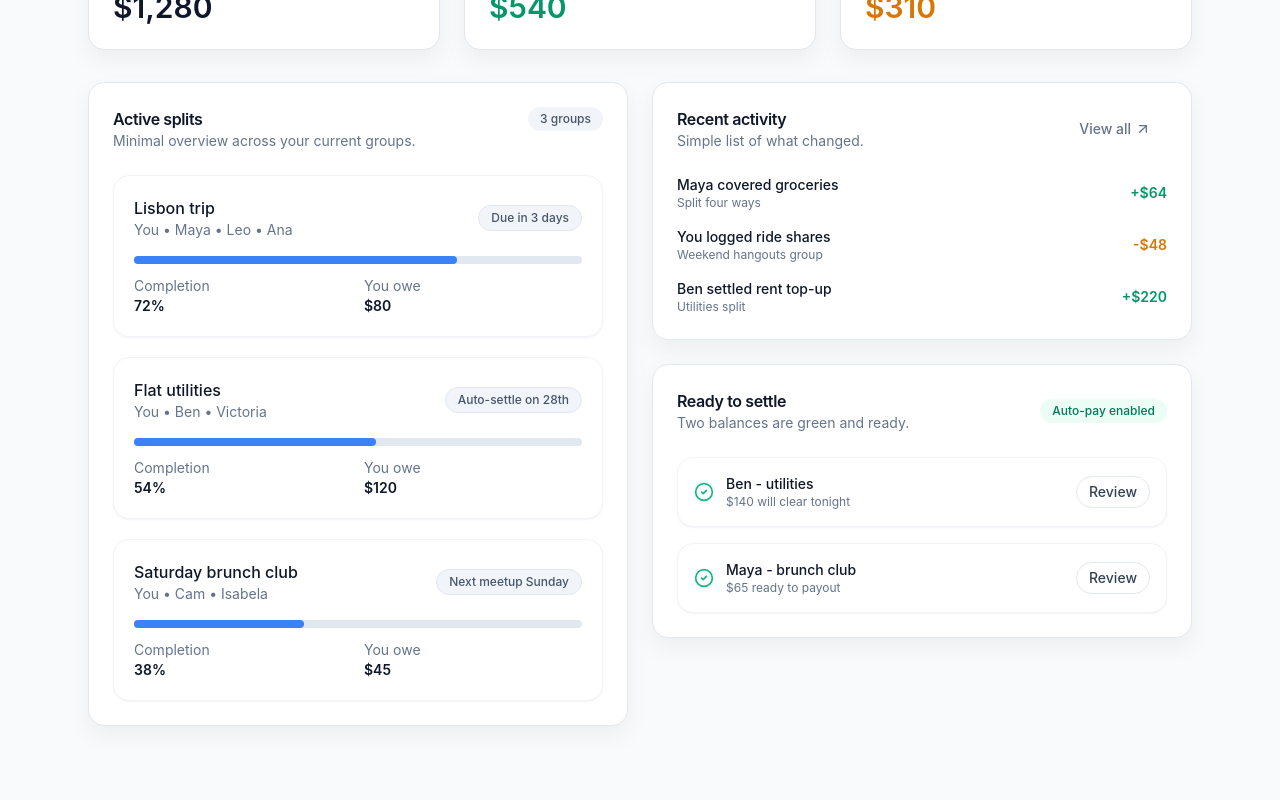
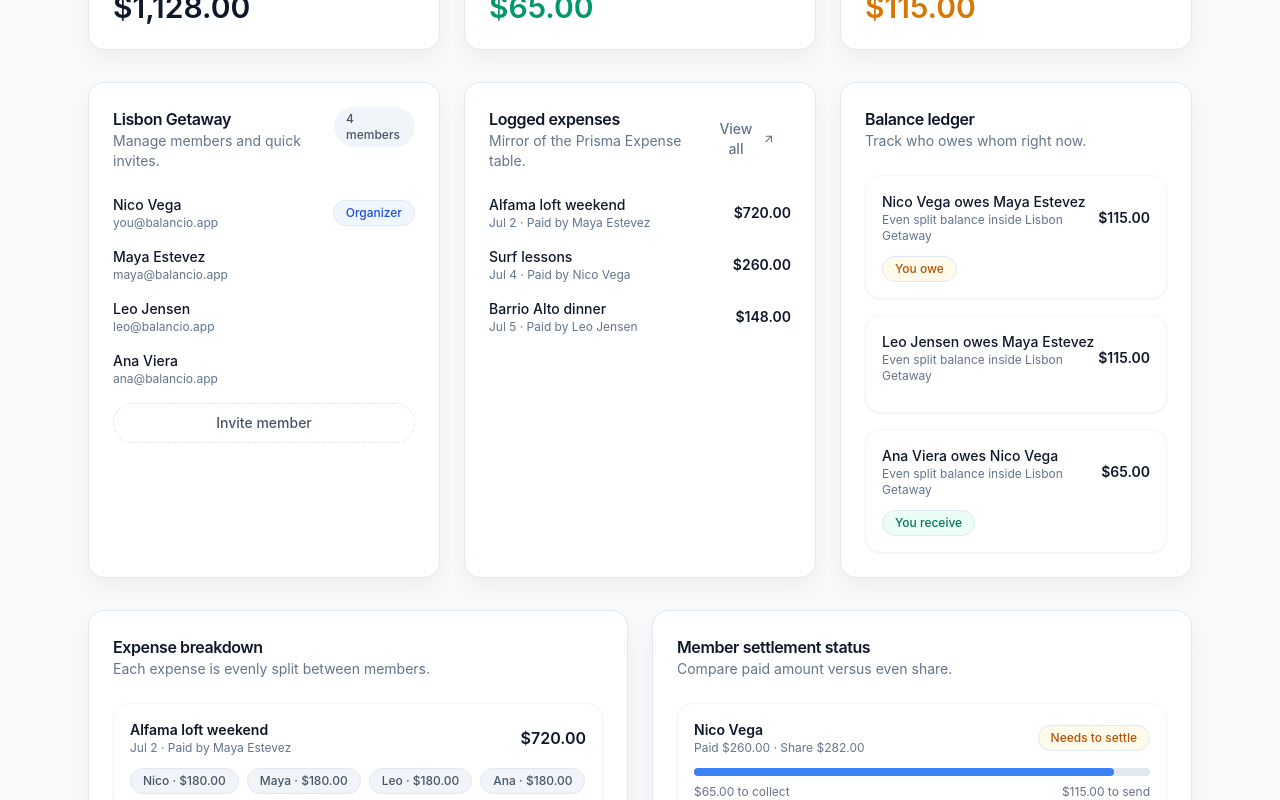
Before and after one commit to Carlosagdu/balancio, a Next.js app: page / in a window 1280 px wide. Shown: the part 680-1480 px from the top of the page. Before the commit the page ends 1454 px from the top, so only its background shows below. Built offline with nearby package versions, Linux system fonts and the light colour scheme.

Commit message:
Add mock data for data schema

```diff
--- a/app/page.tsx
+++ b/app/page.tsx
@@ -1,5 +1,5 @@
 import type { LucideIcon } from "lucide-react";
-import { ArrowUpRight, CheckCircle2, Plus, Wallet } from "lucide-react";
+import { ArrowUpRight, CopyCheck, Plus, RefreshCcw, Wallet } from "lucide-react";
 import { CreateGroupCard } from "@/components/create-group-card";
 import { Badge } from "@/components/ui/badge";
 import { Button } from "@/components/ui/button";
@@ -14,77 +14,185 @@ type SummaryCard = {
   icon?: LucideIcon;
 };
 
+type Member = {
+  id: string;
+  name: string;
+  email?: string;
+  role?: "Organizer" | "Guest";
+};
+
+type ExpenseShareRow = {
+  memberId: string;
+  amount: number;
+};
+
+type Expense = {
+  id: string;
+  description: string;
+  date: string;
+  amount: number;
+  currency: string;
+  paidById: string;
+  shares: ExpenseShareRow[];
+};
+
+type BalanceRow = {
+  id: string;
+  creditorId: string;
+  debtorId: string;
+  amount: number;
+};
+
+const currentMemberId = "member-you";
+
+const group = {
+  id: "group-lisbon",
+  name: "Lisbon Getaway",
+  createdAt: "2024-07-01"
+};
+
+const members: Member[] = [
+  { id: currentMemberId, name: "Nico Vega", email: "you@balancio.app", role: "Organizer" },
+  { id: "member-maya", name: "Maya Estevez", email: "maya@balancio.app" },
+  { id: "member-leo", name: "Leo Jensen", email: "leo@balancio.app" },
+  { id: "member-ana", name: "Ana Viera", email: "ana@balancio.app" }
+];
+
+const memberMap = members.reduce<Record<string, Member>>((map, member) => {
+  map[member.id] = member;
+  return map;
+}, {});
+
+const expenses: Expense[] = [
+  {
+    id: "expense-1",
+    description: "Alfama loft weekend",
+    date: "2024-07-02",
+    amount: 720,
+    currency: "USD",
+    paidById: "member-maya",
+    shares: members.map((member) => ({
+      memberId: member.id,
+      amount: 180
+    }))
+  },
+  {
+    id: "expense-2",
+    description: "Surf lessons",
+    date: "2024-07-04",
+    amount: 260,
+    currency: "USD",
+    paidById: currentMemberId,
+    shares: members.map((member) => ({
+      memberId: member.id,
+      amount: 65
+    }))
+  },
+  {
+    id: "expense-3",
+    description: "Barrio Alto dinner",
+    date: "2024-07-05",
+    amount: 148,
+    currency: "USD",
+    paidById: "member-leo",
+    shares: members.map((member) => ({
+      memberId: member.id,
+      amount: 37
+    }))
+  }
+];
+
+const balances: BalanceRow[] = [
+  {
+    id: "balance-1",
+    creditorId: "member-maya",
+    debtorId: currentMemberId,
+    amount: 115
+  },
+  {
+    id: "balance-2",
+    creditorId: "member-maya",
+    debtorId: "member-leo",
+    amount: 115
+  },
+  {
+    id: "balance-3",
+    creditorId: currentMemberId,
+    debtorId: "member-ana",
+    amount: 65
+  }
+];
+
+const totalGroupSpend = expenses.reduce((sum, expense) => sum + expense.amount, 0);
+const friendsOweYouTotal = balances
+  .filter((balance) => balance.creditorId === currentMemberId)
+  .reduce((sum, balance) => sum + balance.amount, 0);
+const youOweTotal = balances
+  .filter((balance) => balance.debtorId === currentMemberId)
+  .reduce((sum, balance) => sum + balance.amount, 0);
+
+const memberSummaries = members.map((member) => {
+  const paid = expenses
+    .filter((expense) => expense.paidById === member.id)
+    .reduce((sum, expense) => sum + expense.amount, 0);
+  const share = expenses.reduce((sum, expense) => {
+    const shareRow = expense.shares.find((row) => row.memberId === member.id);
+    return shareRow ? sum + shareRow.amount : sum;
+  }, 0);
+  const owes = balances
+    .filter((balance) => balance.debtorId === member.id)
+    .reduce((sum, balance) => sum + balance.amount, 0);
+  const owed = balances
+    .filter((balance) => balance.creditorId === member.id)
+    .reduce((sum, balance) => sum + balance.amount, 0);
+  const settledRatio = share ? Math.min((paid / share) * 100, 100) : 100;
+  return {
+    member,
+    paid,
+    share,
+    owes,
+    owed,
+    settledRatio,
+    net: paid - share
+  };
+});
+
 const summaryCards: SummaryCard[] = [
   {
-    title: "Shared this month",
-    value: "$1,280",
-    description: "Across 12 expenses",
+    title: "Group spend",
+    value: formatCurrency(totalGroupSpend),
+    description: `${expenses.length} logged expenses`,
     icon: Wallet
   },
   {
     title: "Friends owe you",
-    value: "$540",
-    description: "3 open balances",
-    accent: "text-emerald-600"
+    value: formatCurrency(friendsOweYouTotal),
+    description: friendsOweYouTotal > 0 ? "Collect when ready" : "All settled",
+    accent: "text-emerald-600",
+    icon: CopyCheck
   },
   {
     title: "You owe",
-    value: "$310",
-    description: "2 pending invites",
-    accent: "text-amber-600"
+    value: formatCurrency(youOweTotal),
+    description: youOweTotal > 0 ? "Send a quick payback" : "Nothing pending",
+    accent: youOweTotal > 0 ? "text-amber-600" : "text-slate-900",
+    icon: RefreshCcw
   }
 ];
 
-const activeSplits = [
-  {
-    id: "lisbon-trip",
-    name: "Lisbon trip",
-    members: ["You", "Maya", "Leo", "Ana"],
-    progress: 72,
-    youOwe: "$80",
-    due: "Due in 3 days"
-  },
-  {
-    id: "flat-utilities",
-    name: "Flat utilities",
-    members: ["You", "Ben", "Victoria"],
-    progress: 54,
-    youOwe: "$120",
-    due: "Auto-settle on 28th"
-  },
-  {
-    id: "Brunch club",
-    name: "Saturday brunch club",
-    members: ["You", "Cam", "Isabela"],
-    progress: 38,
-    youOwe: "$45",
-    due: "Next meetup Sunday"
+function formatCurrency(value: number, currency = "USD") {
+  return new Intl.NumberFormat("en-US", {
+    style: "currency",
+    currency
+  }).format(value);
 }
-];
 
-const recentActivity = [
-  {
-    id: "1",
-    title: "Maya covered groceries",
-    detail: "Split four ways",
-    amount: "$64",
-    type: "credit"
-  },
-  {
-    id: "2",
-    title: "You logged ride shares",
-    detail: "Weekend hangouts group",
-    amount: "$48",
-    type: "debit"
-  },
-  {
-    id: "3",
-    title: "Ben settled rent top-up",
-    detail: "Utilities split",
-    amount: "$220",
-    type: "credit"
+function formatDate(isoDate: string) {
+  return new Intl.DateTimeFormat("en-US", {
+    month: "short",
+    day: "numeric"
+  }).format(new Date(isoDate));
 }
-];
 
 export default function DashboardPage() {
   return (
@@ -134,52 +242,40 @@ export default function DashboardPage() {
         ))}
       </section>
 
-      <section className="grid gap-6 lg:grid-cols-2">
+      <section className="grid gap-6 lg:grid-cols-3">
         <Card>
           <CardHeader className="flex flex-col gap-3 sm:flex-row sm:items-start sm:justify-between">
             <div>
-              <CardTitle>Active splits</CardTitle>
-              <CardDescription>Minimal overview across your current groups.</CardDescription>
+              <CardTitle>{group.name}</CardTitle>
+              <CardDescription>Manage members and quick invites.</CardDescription>
             </div>
-            <Badge className="w-max border-none bg-slate-100 text-slate-600">3 groups</Badge>
+            <Badge className="w-max border-none bg-slate-100 text-slate-600">
+              {members.length} members
+            </Badge>
           </CardHeader>
-          <CardContent className="space-y-5">
-            {activeSplits.map((split) => (
-              <div
-                key={split.id}
-                className="rounded-2xl border border-slate-100 bg-white p-4 shadow-sm sm:p-5"
-              >
-                <div className="flex flex-wrap items-center justify-between gap-3">
+          <CardContent className="space-y-4">
+            {members.map((member) => (
+              <div key={member.id} className="flex flex-wrap items-center justify-between gap-2">
                 <div>
-                    <p className="font-medium text-slate-900">{split.name}</p>
-                    <p className="text-sm text-slate-500">{split.members.join(" • ")}</p>
+                  <p className="text-sm font-medium text-slate-900">{member.name}</p>
+                  <p className="text-xs text-slate-500">{member.email ?? "Invite pending"}</p>
                 </div>
-                  <Badge className="bg-slate-100 text-slate-600">{split.due}</Badge>
-                </div>
-                <div className="mt-4 space-y-3">
-                  <Progress value={split.progress} />
-                  <div className="grid grid-cols-2 gap-3 text-sm">
-                    <div>
-                      <p className="text-slate-500">Completion</p>
-                      <p className="font-semibold text-slate-900">{split.progress}%</p>
-                    </div>
-                    <div>
-                      <p className="text-slate-500">You owe</p>
-                      <p className="font-semibold text-slate-900">{split.youOwe}</p>
-                    </div>
-                  </div>
-                </div>
+                {member.role && (
+                  <Badge className="bg-blue-50 text-blue-700">{member.role}</Badge>
+                )}
               </div>
             ))}
+            <Button variant="ghost" className="w-full justify-center border border-dashed border-slate-200">
+              Invite member
+            </Button>
           </CardContent>
         </Card>
 
-        <div className="space-y-6">
         <Card>
           <CardHeader className="flex flex-col gap-3 sm:flex-row sm:items-center sm:justify-between">
             <div>
-                <CardTitle>Recent activity</CardTitle>
-                <CardDescription>Simple list of what changed.</CardDescription>
+              <CardTitle>Logged expenses</CardTitle>
+              <CardDescription>Mirror of the Prisma Expense table.</CardDescription>
             </div>
             <Button variant="ghost" className="w-full justify-between text-slate-500 sm:w-auto">
               View all
@@ -187,20 +283,95 @@ export default function DashboardPage() {
             </Button>
           </CardHeader>
           <CardContent className="space-y-4">
-              {recentActivity.map((activity) => (
-                <div key={activity.id} className="flex items-center justify-between gap-4">
-                  <div className="flex-1">
-                    <p className="text-sm font-medium text-slate-900">{activity.title}</p>
-                    <p className="text-xs text-slate-500">{activity.detail}</p>
+            {expenses.map((expense) => (
+              <div key={expense.id} className="flex flex-wrap items-center justify-between gap-3">
+                <div>
+                  <p className="text-sm font-medium text-slate-900">{expense.description}</p>
+                  <p className="text-xs text-slate-500">
+                    {formatDate(expense.date)} · Paid by {memberMap[expense.paidById]?.name ?? "Unknown"}
+                  </p>
                 </div>
-                  <span
-                    className={`text-sm font-semibold ${
-                      activity.type === "credit" ? "text-emerald-600" : "text-amber-600"
-                    }`}
-                  >
-                    {activity.type === "credit" ? "+" : "-"}
-                    {activity.amount}
+                <p className="text-sm font-semibold text-slate-900">
+                  {formatCurrency(expense.amount, expense.currency)}
+                </p>
+              </div>
+            ))}
+          </CardContent>
+        </Card>
+
+        <Card>
+          <CardHeader>
+            <CardTitle>Balance ledger</CardTitle>
+            <CardDescription>Track who owes whom right now.</CardDescription>
+          </CardHeader>
+          <CardContent className="space-y-4">
+            {balances.length === 0 ? (
+              <p className="text-sm text-slate-500">All balances are settled.</p>
+            ) : (
+              balances.map((balance) => {
+                const creditor = memberMap[balance.creditorId];
+                const debtor = memberMap[balance.debtorId];
+                const isYouCreditor = balance.creditorId === currentMemberId;
+                const isYouDebtor = balance.debtorId === currentMemberId;
+                return (
+                  <div key={balance.id} className="rounded-2xl border border-slate-100 bg-white p-4 shadow-sm">
+                    <div className="flex items-center justify-between">
+                      <div>
+                        <p className="text-sm font-medium text-slate-900">
+                          {debtor?.name} owes {creditor?.name}
+                        </p>
+                        <p className="text-xs text-slate-500">
+                          Even split balance inside {group.name}
+                        </p>
+                      </div>
+                      <span className="text-sm font-semibold text-slate-900">
+                        {formatCurrency(balance.amount)}
                       </span>
+                    </div>
+                    <div className="mt-3 flex items-center gap-2 text-xs text-slate-500">
+                      {isYouCreditor && <Badge className="bg-emerald-50 text-emerald-700">You receive</Badge>}
+                      {isYouDebtor && <Badge className="bg-amber-50 text-amber-700">You owe</Badge>}
+                    </div>
+                  </div>
+                );
+              })
+            )}
+          </CardContent>
+        </Card>
+      </section>
+
+      <section className="grid gap-6 lg:grid-cols-2">
+        <Card>
+          <CardHeader className="flex flex-col gap-3 sm:flex-row sm:items-center sm:justify-between">
+            <div>
+              <CardTitle>Expense breakdown</CardTitle>
+              <CardDescription>Each expense is evenly split between members.</CardDescription>
+            </div>
+          </CardHeader>
+          <CardContent className="space-y-5">
+            {expenses.map((expense) => (
+              <div key={expense.id} className="rounded-2xl border border-slate-100 bg-white p-4 shadow-sm">
+                <div className="flex flex-wrap items-center justify-between gap-3">
+                  <div>
+                    <p className="text-sm font-semibold text-slate-900">{expense.description}</p>
+                    <p className="text-xs text-slate-500">
+                      {formatDate(expense.date)} · Paid by {memberMap[expense.paidById]?.name}
+                    </p>
+                  </div>
+                  <span className="text-base font-semibold text-slate-900">
+                    {formatCurrency(expense.amount, expense.currency)}
+                  </span>
+                </div>
+                <div className="mt-3 flex flex-wrap gap-2">
+                  {expense.shares.map((share) => {
+                    const shareName = memberMap[share.memberId]?.name ?? "Member";
+                    return (
+                      <Badge key={`${expense.id}-${share.memberId}`} className="bg-slate-100 text-slate-600">
+                        {shareName.split(" ")[0]} · {formatCurrency(share.amount, expense.currency)}
+                      </Badge>
+                    );
+                  })}
+                </div>
               </div>
             ))}
           </CardContent>
@@ -209,35 +380,35 @@ export default function DashboardPage() {
         <Card>
           <CardHeader className="flex flex-col gap-3 sm:flex-row sm:items-center sm:justify-between">
             <div>
-                <CardTitle>Ready to settle</CardTitle>
-                <CardDescription>Two balances are green and ready.</CardDescription>
+              <CardTitle>Member settlement status</CardTitle>
+              <CardDescription>Compare paid amount versus even share.</CardDescription>
             </div>
-              <Badge className="border-none bg-emerald-50 text-emerald-700">Auto-pay enabled</Badge>
           </CardHeader>
-            <CardContent className="space-y-4">
-              <div className="flex flex-col gap-3 rounded-2xl border border-slate-100 bg-white p-4 shadow-sm sm:flex-row sm:items-center">
-                <CheckCircle2 className="h-5 w-5 text-emerald-500" />
-                <div className="flex-1 text-left">
-                  <p className="text-sm font-medium text-slate-900">Ben - utilities</p>
-                  <p className="text-xs text-slate-500">$140 will clear tonight</p>
+          <CardContent className="space-y-5">
+            {memberSummaries.map(({ member, paid, share, owes, owed, settledRatio, net }) => (
+              <div key={member.id} className="rounded-2xl border border-slate-100 bg-white p-4 shadow-sm">
+                <div className="flex flex-wrap items-center justify-between gap-2">
+                  <div>
+                    <p className="text-sm font-semibold text-slate-900">{member.name}</p>
+                    <p className="text-xs text-slate-500">
+                      Paid {formatCurrency(paid)} · Share {formatCurrency(share)}
+                    </p>
                   </div>
-                <Button size="sm" variant="outline" className="w-full sm:w-auto">
-                  Review
-                </Button>
+                  <Badge className={net >= 0 ? "bg-emerald-50 text-emerald-700" : "bg-amber-50 text-amber-700"}>
+                    {net >= 0 ? "Ahead" : "Needs to settle"}
+                  </Badge>
                 </div>
-              <div className="flex flex-col gap-3 rounded-2xl border border-slate-100 bg-white p-4 shadow-sm sm:flex-row sm:items-center">
-                <CheckCircle2 className="h-5 w-5 text-emerald-500" />
-                <div className="flex-1 text-left">
-                  <p className="text-sm font-medium text-slate-900">Maya - brunch club</p>
-                  <p className="text-xs text-slate-500">$65 ready to payout</p>
+                <div className="mt-3 space-y-2">
+                  <Progress value={settledRatio} />
+                  <div className="flex items-center justify-between text-xs text-slate-500">
+                    <span>{owed > 0 ? `${formatCurrency(owed)} to collect` : "No credits"}</span>
+                    <span>{owes > 0 ? `${formatCurrency(owes)} to send` : "Settled"}</span>
                   </div>
-                <Button size="sm" variant="outline" className="w-full sm:w-auto">
-                  Review
-                </Button>
                 </div>
+              </div>
+            ))}
           </CardContent>
         </Card>
-        </div>
       </section>
     </main>
   );
```
Lines whose indentation alone changed are shown as unchanged.
